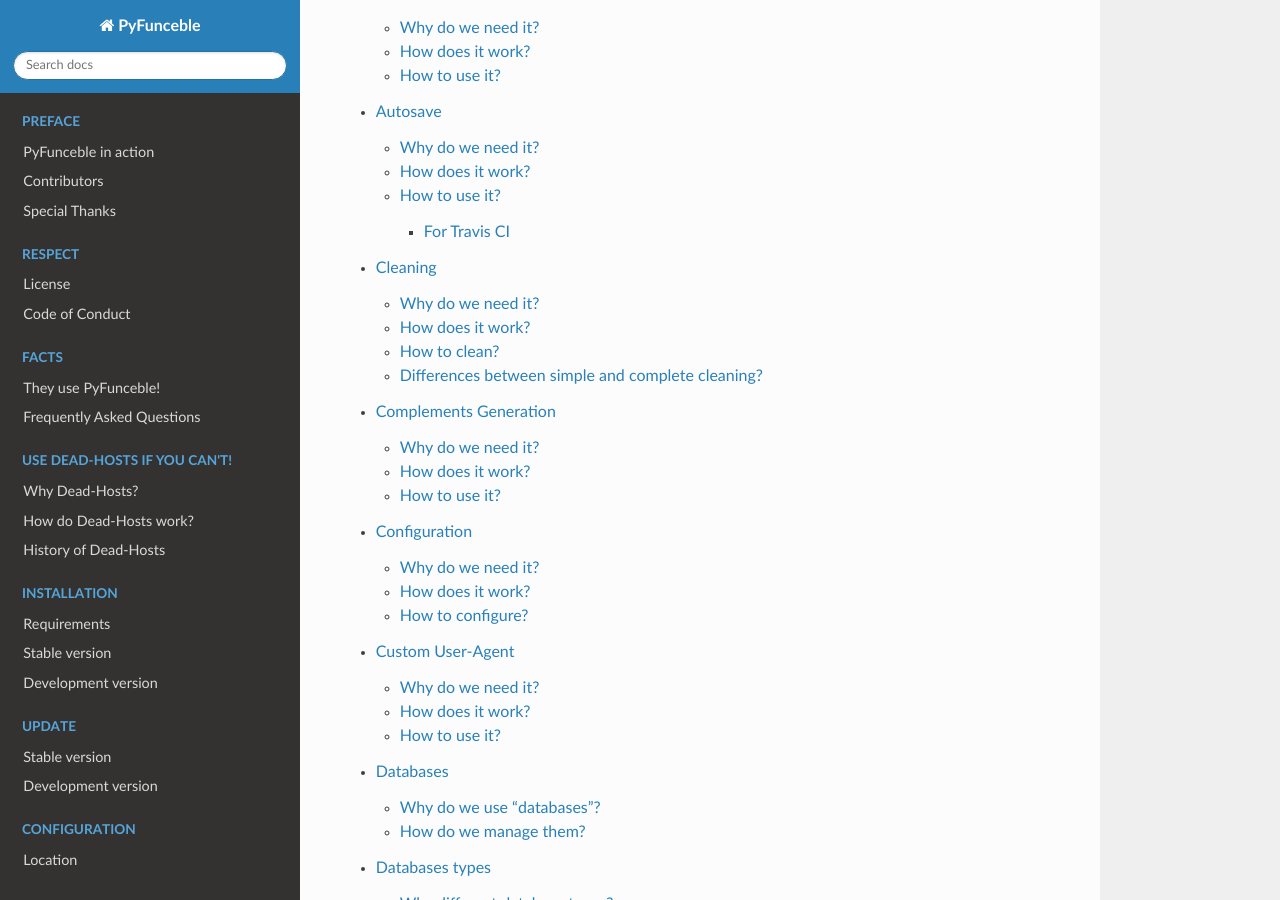
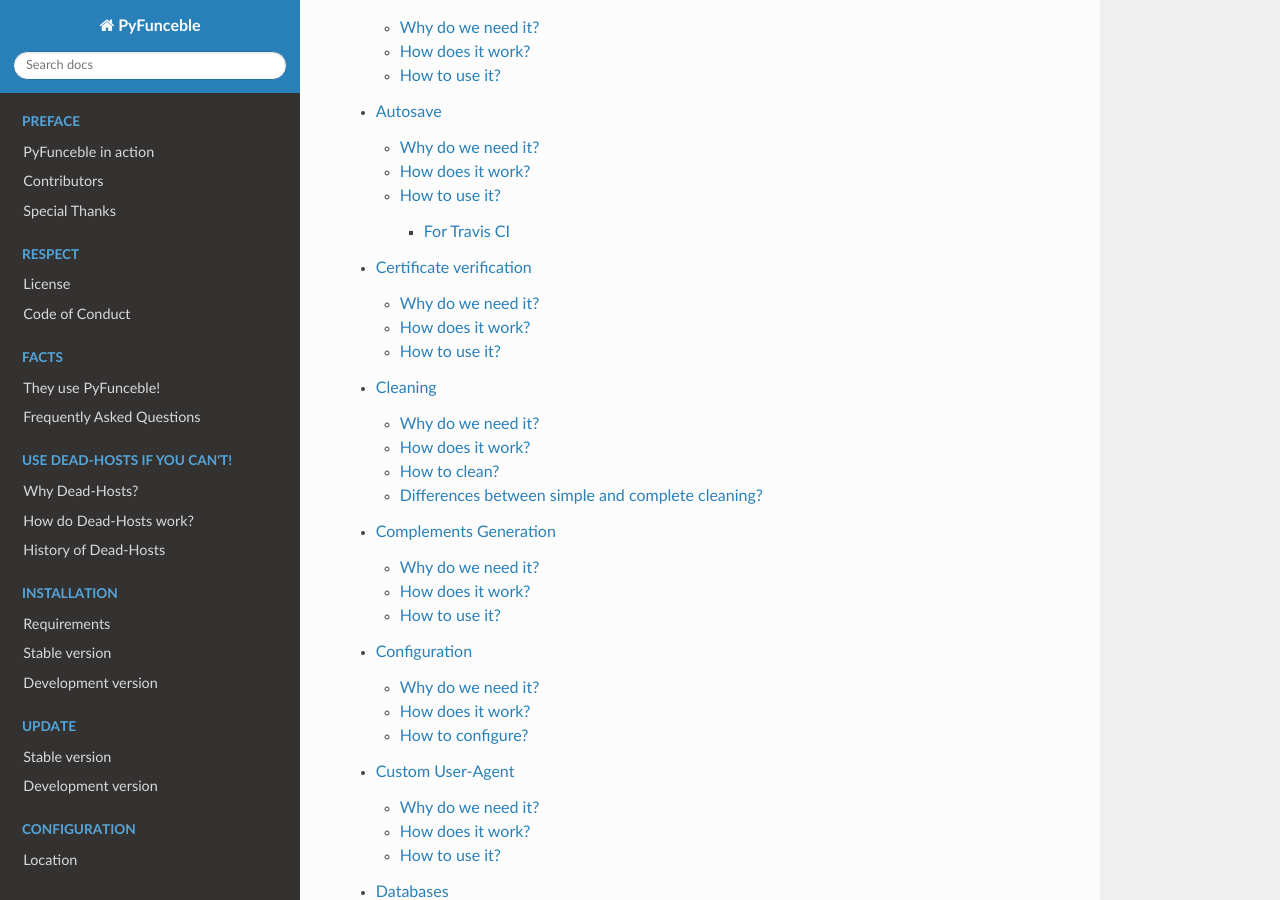
Before and after one commit to PyFunceble/rst-docs, a Sphinx documentation site: the page built from docs/index.rst, in a window 1280 px wide and 900 px high, scrolled down 8116 px. Built offline with Sphinx 7.4.7 and the Read the Docs theme 2.0.0, drawn with Linux system fonts in a browser that asks for light colours; pages that are not in the unit, such as notebooks, are missing from menus.

Commit message:
Introduction o fthe certificate verification docs

```diff
--- /dev/null
+++ b/docs/components/certificate-verification.rst
@@ -0,0 +1,30 @@
+Certificate verification
+========================
+
+Why do we need it?
+------------------
+
+You might sometime be sure that every URLs tested with PyFunceble have a valid certificate. This what it's all about!
+
+How does it work?
+-----------------
+
+If the certificate is not valid (catched with :code:`requests`). An :code:`INACTIVE` status is returned (if this component is activated of course)
+
+How to use it?
+--------------
+
+Simply change
+
+::
+
+    verify_ssl_certificate: False
+
+to
+
+::
+
+    auto_verify_ssl_certificatecontinue: True
+
+
+into your personal :code:`.PyFunceble.yaml` or use the :code:`--verify-ssl-certificate` argument from the CLI to activate it.
--- a/docs/index.rst
+++ b/docs/index.rst
@@ -123,6 +123,7 @@
    components/adblock
    components/auto-continue
    components/auto-save
+   components/certificate-verification
    components/clean
    components/complements
    components/config
```
